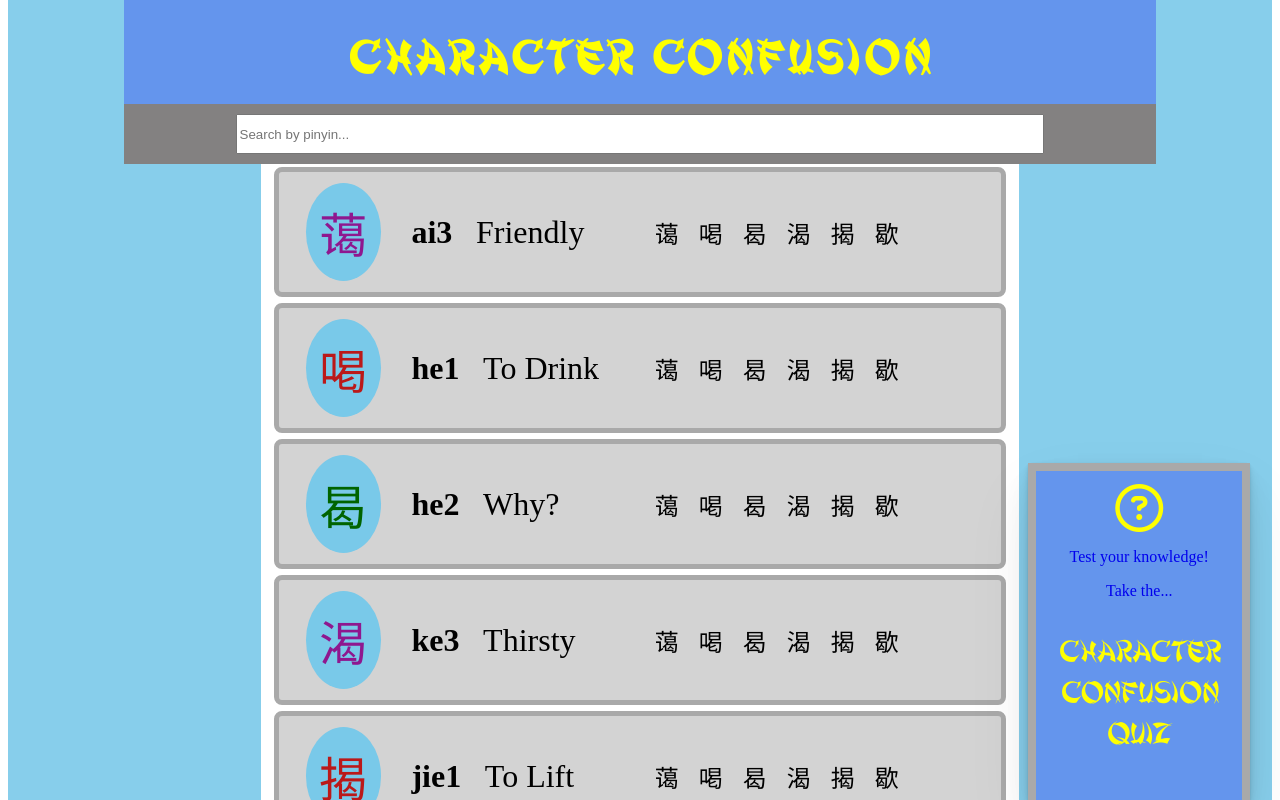
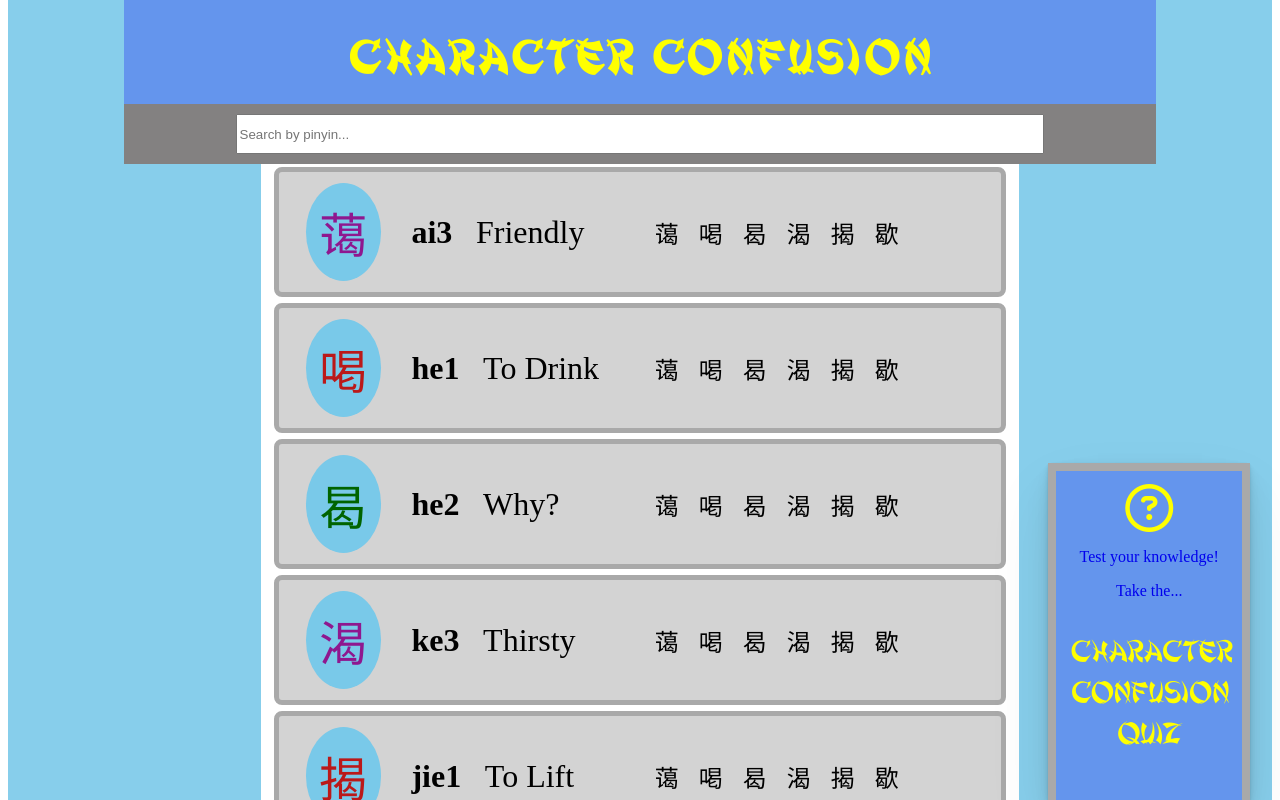
Before and after one commit to alex-j-k/react-character-thesaurus, a React (Create React App) app: page / in a window 1280 px wide. Shown: the top 800 px of the page. Built offline with nearby package versions, Linux system fonts and the light colour scheme; a web font is replaced by a local one.

Commit message:
quiz tag resize

```diff
--- a/src/css/App.css
+++ b/src/css/App.css
@@ -649,7 +649,7 @@ cursor: initial;
   position: fixed;
   padding: 1%;
   cursor: pointer;
-  width: 180px;
+  width: 160px;
 
 
   box-shadow: 0 1px 2px rgba(0,0,0,0.07),
```
